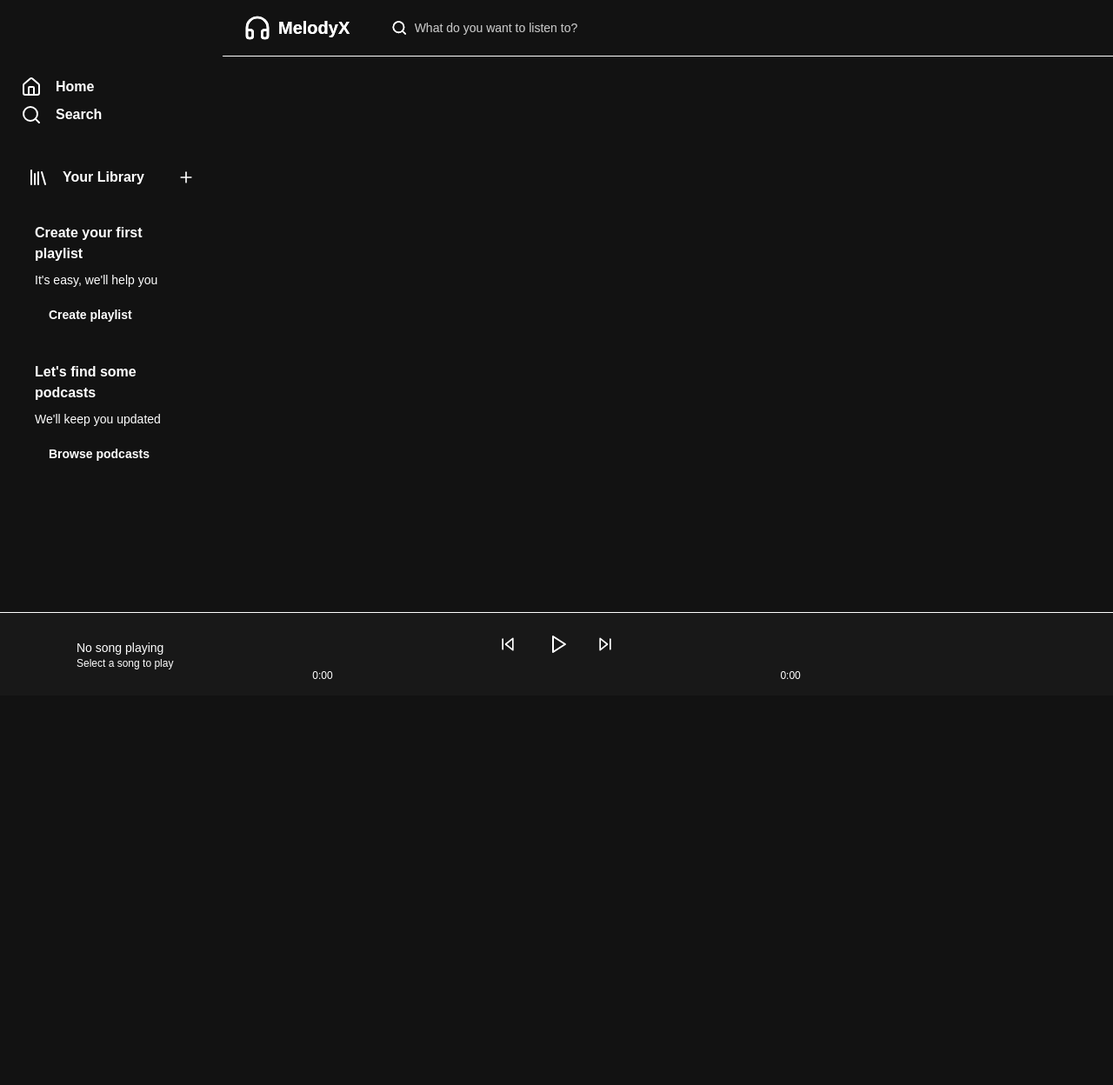
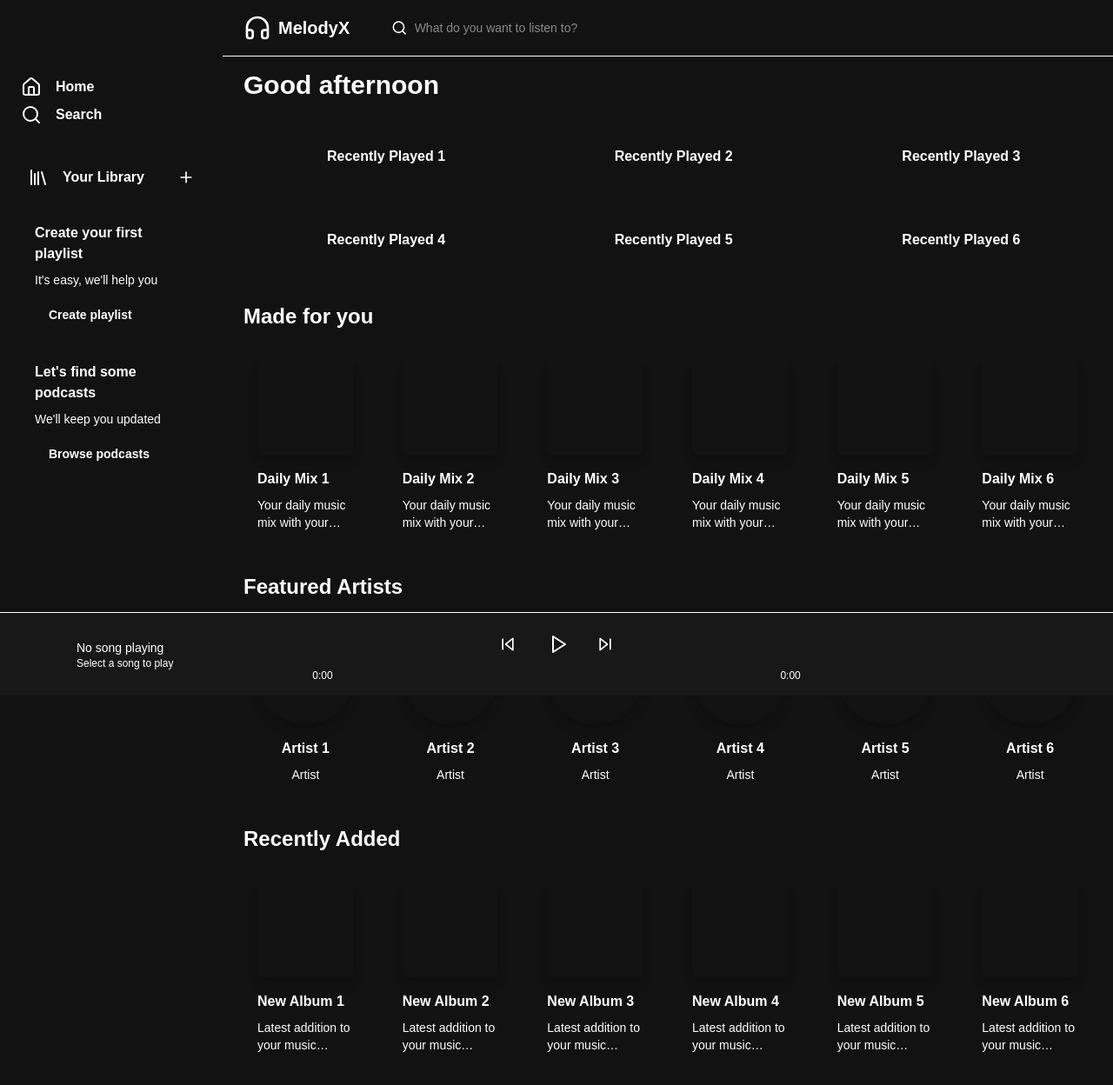
Before and after one commit to dgarcia1724/melodyX, a Next.js app: page / in a window 1280 px wide. Shown: the top 1248 px of the page at 87% size. Before the commit the page ends 960 px from the top, so only its background shows below. Built offline with nearby package versions, Linux system fonts and the light colour scheme.

Commit message:
Added home, search results

```diff
--- a/src/app/page.tsx
+++ b/src/app/page.tsx
@@ -1,9 +1,94 @@
-import Header from "@/components/Header";
-
 export default function Home() {
   return (
-    <main className="min-h-screen bg-melody-base">
-      <Header />
-    </main>
+    <div className="px-6 py-4">
+      {/* Welcome Section */}
+      <section className="mb-8">
+        <h1 className="text-3xl font-bold text-text-primary mb-6">
+          Good afternoon
+        </h1>
+        <div className="grid grid-cols-1 md:grid-cols-2 lg:grid-cols-3 gap-4">
+          {/* Recently Played Items */}
+          {[1, 2, 3, 4, 5, 6].map((item) => (
+            <button
+              key={item}
+              className="flex items-center bg-melody-surface-low hover:bg-melody-surface-high transition-colors rounded-md overflow-hidden group"
+            >
+              <div className="w-20 h-20 bg-melody-surface flex-shrink-0" />
+              <span className="text-text-primary font-bold px-4">
+                Recently Played {item}
+              </span>
+            </button>
+          ))}
+        </div>
+      </section>
+
+      {/* Made For You Section */}
+      <section className="mb-8">
+        <h2 className="text-2xl font-bold text-text-primary mb-4">
+          Made for you
+        </h2>
+        <div className="grid grid-cols-2 sm:grid-cols-3 md:grid-cols-4 lg:grid-cols-5 xl:grid-cols-6 gap-6">
+          {[1, 2, 3, 4, 5, 6].map((item) => (
+            <div
+              key={item}
+              className="bg-melody-surface-low p-4 rounded-md hover:bg-melody-surface-high transition-colors group cursor-pointer"
+            >
+              <div className="aspect-square bg-melody-surface mb-4 rounded-md shadow-lg" />
+              <h3 className="text-text-primary font-semibold mb-2 truncate">
+                Daily Mix {item}
+              </h3>
+              <p className="text-text-secondary text-sm line-clamp-2">
+                Your daily music mix with your favorite artists and new
+                discoveries
+              </p>
+            </div>
+          ))}
+        </div>
+      </section>
+
+      {/* Featured Artists Section */}
+      <section className="mb-8">
+        <h2 className="text-2xl font-bold text-text-primary mb-4">
+          Featured Artists
+        </h2>
+        <div className="grid grid-cols-2 sm:grid-cols-3 md:grid-cols-4 lg:grid-cols-5 xl:grid-cols-6 gap-6">
+          {[1, 2, 3, 4, 5, 6].map((item) => (
+            <div
+              key={item}
+              className="bg-melody-surface-low p-4 rounded-md hover:bg-melody-surface-high transition-colors group cursor-pointer"
+            >
+              <div className="aspect-square bg-melody-surface mb-4 rounded-full shadow-lg" />
+              <h3 className="text-text-primary font-semibold mb-2 text-center truncate">
+                Artist {item}
+              </h3>
+              <p className="text-text-secondary text-sm text-center">Artist</p>
+            </div>
+          ))}
+        </div>
+      </section>
+
+      {/* Recently Added Section */}
+      <section>
+        <h2 className="text-2xl font-bold text-text-primary mb-4">
+          Recently Added
+        </h2>
+        <div className="grid grid-cols-2 sm:grid-cols-3 md:grid-cols-4 lg:grid-cols-5 xl:grid-cols-6 gap-6">
+          {[1, 2, 3, 4, 5, 6].map((item) => (
+            <div
+              key={item}
+              className="bg-melody-surface-low p-4 rounded-md hover:bg-melody-surface-high transition-colors group cursor-pointer"
+            >
+              <div className="aspect-square bg-melody-surface mb-4 rounded-md shadow-lg" />
+              <h3 className="text-text-primary font-semibold mb-2 truncate">
+                New Album {item}
+              </h3>
+              <p className="text-text-secondary text-sm line-clamp-2">
+                Latest addition to your music collection
+              </p>
+            </div>
+          ))}
+        </div>
+      </section>
+    </div>
   );
 }
--- /dev/null
+++ b/src/app/search/page.tsx
@@ -0,0 +1,85 @@
+"use client";
+
+export default function SearchPage() {
+  return (
+    <div className="px-6 py-4">
+      {/* Top Results Section */}
+      <section className="mb-8">
+        <h2 className="text-2xl font-bold text-text-primary mb-4">
+          Top Results
+        </h2>
+        <div className="grid grid-cols-1 md:grid-cols-2 lg:grid-cols-3 gap-4">
+          <div className="bg-melody-surface-low p-6 rounded-lg hover:bg-melody-surface-high transition-colors cursor-pointer">
+            <div className="w-24 h-24 bg-melody-surface rounded-full mb-4" />
+            <h3 className="text-2xl font-bold text-text-primary mb-2">
+              Artist Name
+            </h3>
+            <p className="text-text-secondary">Artist</p>
+          </div>
+        </div>
+      </section>
+
+      {/* Songs Section */}
+      <section className="mb-8">
+        <h2 className="text-2xl font-bold text-text-primary mb-4">Songs</h2>
+        <div className="space-y-2">
+          {[1, 2, 3, 4].map((item) => (
+            <div
+              key={item}
+              className="flex items-center gap-4 p-2 rounded-md hover:bg-melody-surface-low transition-colors cursor-pointer group"
+            >
+              <div className="w-12 h-12 bg-melody-surface flex-shrink-0" />
+              <div className="flex-grow">
+                <h3 className="text-text-primary group-hover:text-melody-accent">
+                  Song Title {item}
+                </h3>
+                <p className="text-text-secondary text-sm">Artist Name</p>
+              </div>
+              <span className="text-text-secondary text-sm">3:30</span>
+            </div>
+          ))}
+        </div>
+      </section>
+
+      {/* Artists Section */}
+      <section className="mb-8">
+        <h2 className="text-2xl font-bold text-text-primary mb-4">Artists</h2>
+        <div className="grid grid-cols-2 sm:grid-cols-3 md:grid-cols-4 lg:grid-cols-5 xl:grid-cols-6 gap-6">
+          {[1, 2, 3, 4, 5, 6].map((item) => (
+            <div
+              key={item}
+              className="bg-melody-surface-low p-4 rounded-md hover:bg-melody-surface-high transition-colors group cursor-pointer"
+            >
+              <div className="aspect-square bg-melody-surface mb-4 rounded-full shadow-lg" />
+              <h3 className="text-text-primary font-semibold mb-2 text-center truncate">
+                Artist {item}
+              </h3>
+              <p className="text-text-secondary text-sm text-center">Artist</p>
+            </div>
+          ))}
+        </div>
+      </section>
+
+      {/* Albums Section */}
+      <section>
+        <h2 className="text-2xl font-bold text-text-primary mb-4">Albums</h2>
+        <div className="grid grid-cols-2 sm:grid-cols-3 md:grid-cols-4 lg:grid-cols-5 xl:grid-cols-6 gap-6">
+          {[1, 2, 3, 4, 5, 6].map((item) => (
+            <div
+              key={item}
+              className="bg-melody-surface-low p-4 rounded-md hover:bg-melody-surface-high transition-colors group cursor-pointer"
+            >
+              <div className="aspect-square bg-melody-surface mb-4 rounded-md shadow-lg" />
+              <h3 className="text-text-primary font-semibold mb-2 truncate">
+                Album {item}
+              </h3>
+              <p className="text-text-secondary text-sm truncate">
+                Artist Name
+              </p>
+            </div>
+          ))}
+        </div>
+      </section>
+    </div>
+  );
+}
```
